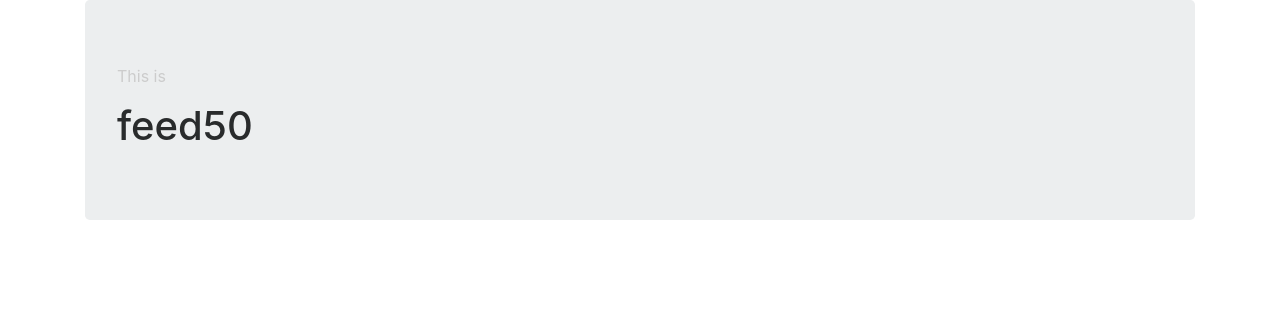
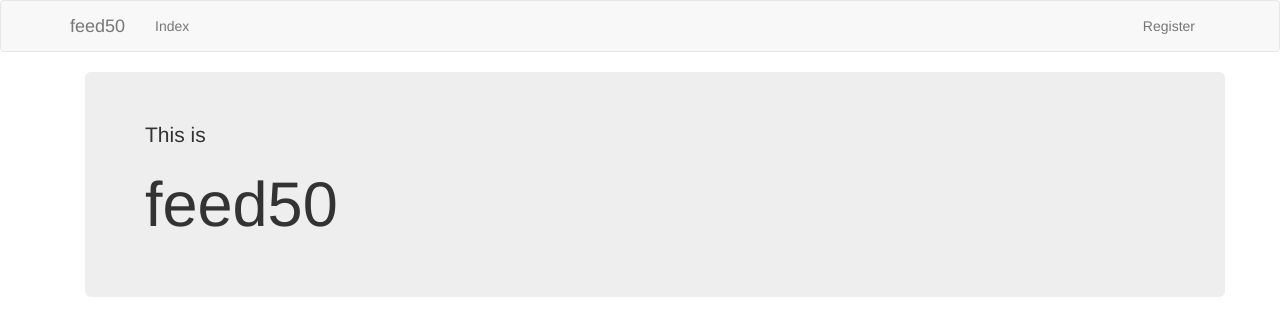
Before and after one commit to Dr-Turner/feed50, a Flask app: page / in a window 1280 px wide. Shown: the top 336 px of the page. Run offline with Flask 2, Linux system fonts and the light colour scheme; parts of the project's set-up code (start-up, migrations or seed data) failed here and were passed over; some libraries are stand-ins or nearby versions.

Commit message:
Initiated nav bar, database and ability to register users.

```diff
--- /dev/null
+++ b/application.py
@@ -0,0 +1,86 @@
+from flask import Flask, render_template, url_for, Session, request, flash, redirect
+from flask_session import Session
+from flask_sqlalchemy import SQLAlchemy
+from passlib.apps import custom_app_context as pwd_context
+from tempfile import mkdtemp
+import datetime
+
+from helpers import *
+
+app = Flask(__name__)
+app.config['SQLALCHEMY_DATABASE_URI'] = 'sqlite:///test.db'
+app.config['SQLALCHEMY_TRACK_MODIFICATIONS'] = False    # to disable annoying warnings
+app.config["SESSION_FILE_DIR"] = mkdtemp()
+app.config["SESSION_PERMANENT"] = False
+app.config["SESSION_TYPE"] = "filesystem"
+app.secret_key = 'super secret'
+
+session = Session()
+session.init_app(app)
+
+db = SQLAlchemy(app)
+
+# Models
+class User(db.Model):
+    id = db.Column(db.Integer, primary_key=True)
+    username = db.Column(db.String(80), unique=True)
+    hash = db.Column(db.String(120))
+    created_at = db.Column(db.DateTime())
+    last_seen = db.Column(db.DateTime())
+
+    def __init__(self, username, password):
+        self.username = username.lower()
+        self.hash = pwd_context.hash(password)
+        self.created_at = datetime.datetime.utcnow()
+        self.last_seen = datetime.datetime.utcnow()
+
+    def __repr__(self):
+        return '<User %r>' % self.username
+
+@app.route('/')
+@app.route('/index')
+def index():
+    return render_template("index.html")
+
+
+@app.route('/register', methods=["GET", "POST"])
+def register():
+
+    if request.method == "POST":
+        # check username field is populated
+        if not request.form.get("username"):
+            flash("Username required!", "error")
+            return redirect(url_for("register"))
+
+        # check username is available
+        username = request.form.get("username").lower()
+        exists = User.query.filter_by(username=username).count()
+
+        if exists:
+            flash("Username already exists, please pick a different one", "error")
+            return redirect(url_for("register"))
+
+        # check password fields are populated
+        if not request.form.get("password"):
+            flash("Password required!", "error")
+            return redirect(url_for("register"))
+
+        # check password fields match.
+        if not request.form.get("password") == request.form.get("password-repeat"):
+            flash("Passwords don't match!", "error")
+            return redirect(url_for("register"))
+
+        # add user to database
+        hash = pwd_context.hash(request.form.get("password"))
+        user = User(username, hash)
+        db.session.add(user)
+        db.session.commit()
+
+        flash("Sucessfully registered. Please log in.", "success")
+        return redirect(url_for('index'))
+
+    return render_template("register.html")
+
+
+if __name__ == '__main__':
+    app.run()
--- a/feed50.py
+++ /dev/null
@@ -1,11 +0,0 @@
-from flask import Flask, render_template, url_for
-
-app = Flask(__name__)
-
-@app.route('/')
-@app.route('/index')
-def index():
-    return render_template("index.html")
-
-if __name__ == '__main__':
-    app.run()
--- /dev/null
+++ b/helpers.py
@@ -0,0 +1,4 @@
+import logging
+
+# setup logging
+logging.basicConfig(level=logging.DEBUG, format=' %(asctime)s - %(levelname)s - %(message)s')
--- a/requirements.txt
+++ b/requirements.txt
@@ -1,6 +1,10 @@
 click==6.7
 Flask==0.12.1
+Flask-Session==0.3.1
+Flask-SQLAlchemy==2.2
 itsdangerous==0.24
 Jinja2==2.9.6
 MarkupSafe==1.0
+passlib==1.7.1
+SQLAlchemy==1.1.9
 Werkzeug==0.12.1
--- a/templates/base.html
+++ b/templates/base.html
@@ -2,13 +2,70 @@
 <html lang="en">
 <head>
     <meta charset="UTF-8">
-    <link rel="stylesheet" href="https://maxcdn.bootstrapcdn.com/bootstrap/4.0.0-alpha.6/css/bootstrap.min.css" integrity="sha384-rwoIResjU2yc3z8GV/NPeZWAv56rSmLldC3R/AZzGRnGxQQKnKkoFVhFQhNUwEyJ" crossorigin="anonymous">
-    <link rel="stylesheet" href="../static/style.css">
+    <meta content="initial-scale=1, width=device-width" name="viewport"/>
+    <link rel="stylesheet" href="https://maxcdn.bootstrapcdn.com/bootstrap/3.3.7/css/bootstrap.min.css" integrity="sha384-BVYiiSIFeK1dGmJRAkycuHAHRg32OmUcww7on3RYdg4Va+PmSTsz/K68vbdEjh4u" crossorigin="anonymous">
+    <link href="{{ url_for('static', filename='styles.css') }}" rel="stylesheet"/>
+
+    <script src="https://code.jquery.com/jquery-3.2.1.min.js" integrity="sha256-hwg4gsxgFZhOsEEamdOYGBf13FyQuiTwlAQgxVSNgt4=" crossorigin="anonymous"></script>
+    <script src="https://maxcdn.bootstrapcdn.com/bootstrap/3.3.7/js/bootstrap.min.js" integrity="sha384-Tc5IQib027qvyjSMfHjOMaLkfuWVxZxUPnCJA7l2mCWNIpG9mGCD8wGNIcPD7Txa" crossorigin="anonymous"></script>
 
     <title>{%  block title %}{% endblock %}</title>
 </head>
 <body>
-    {% block body %}
+
+    <nav class="navbar navbar-default">
+      <div class="container">
+        <!-- Brand and toggle get grouped for better mobile display -->
+        <div class="navbar-header">
+          <button type="button" class="navbar-toggle collapsed" data-toggle="collapse" data-target="#bs-example-navbar-collapse-1" aria-expanded="false">
+            <span class="sr-only">Toggle navigation</span>
+            <span class="icon-bar"></span>
+            <span class="icon-bar"></span>
+            <span class="icon-bar"></span>
+          </button>
+          <a class="navbar-brand" href="#">feed50</a>
+        </div>
+
+        <!-- Collect the nav links, forms, and other content for toggling -->
+        <div class="collapse navbar-collapse" id="bs-example-navbar-collapse-1">
+          <ul class="nav navbar-nav">
+              <li><a href="{{ url_for('index') }}">Index</a></li>
+          </ul>
+          <ul class="nav navbar-nav navbar-right">
+            <li><a href="{{ url_for('register') }}">Register</a></li>
+          </ul>
+        </div><!-- /.navbar-collapse -->
+      </div><!-- /.container-fluid -->
+    </nav>
+
+    <div class="container">
+      {% with messages = get_flashed_messages(with_categories=true) %}
+              {% if messages %}
+                {% for category, message in messages %}
+                  {% if category == "error" %}
+                    <header>
+                      <div class="alert alert-danger" role="alert">
+                            {{ get_flashed_messages() | join(" ") }}
+                      </div>
+                    </header>
+                  {% elif category == "success" %}
+                    <header>
+                      <div class="alert alert-success" role="alert">
+                        {{ get_flashed_messages() | join(" ") }}
+                      </div>
+                    </header>
+                  {% else %}
+                    <header>
+                      <div class="alert alert-info" role="alert">
+                        {{ get_flashed_messages() | join(" ") }}
+                      </div>
+                    </header>
+                  {% endif %}
+                {% endfor %}
+              {% endif %}
+            {% endwith %}
+    {% block main %}
     {% endblock %}
+    </div>
 </body>
 </html>
--- a/templates/index.html
+++ b/templates/index.html
@@ -4,10 +4,10 @@
     Index - feed50
 {% endblock %}
 
-{% block body %}
+{% block main %}
     <div class="container">
         <div class="jumbotron">
-            <p class="pre-header">This is</>
+            <p class="pre-header">This is</p>
             <h1>feed50</h1>
         </div>
     </div>
```
Also changed, not shown: templates/register.html (added, +24 -0 lines), README.md, test.db (added).
